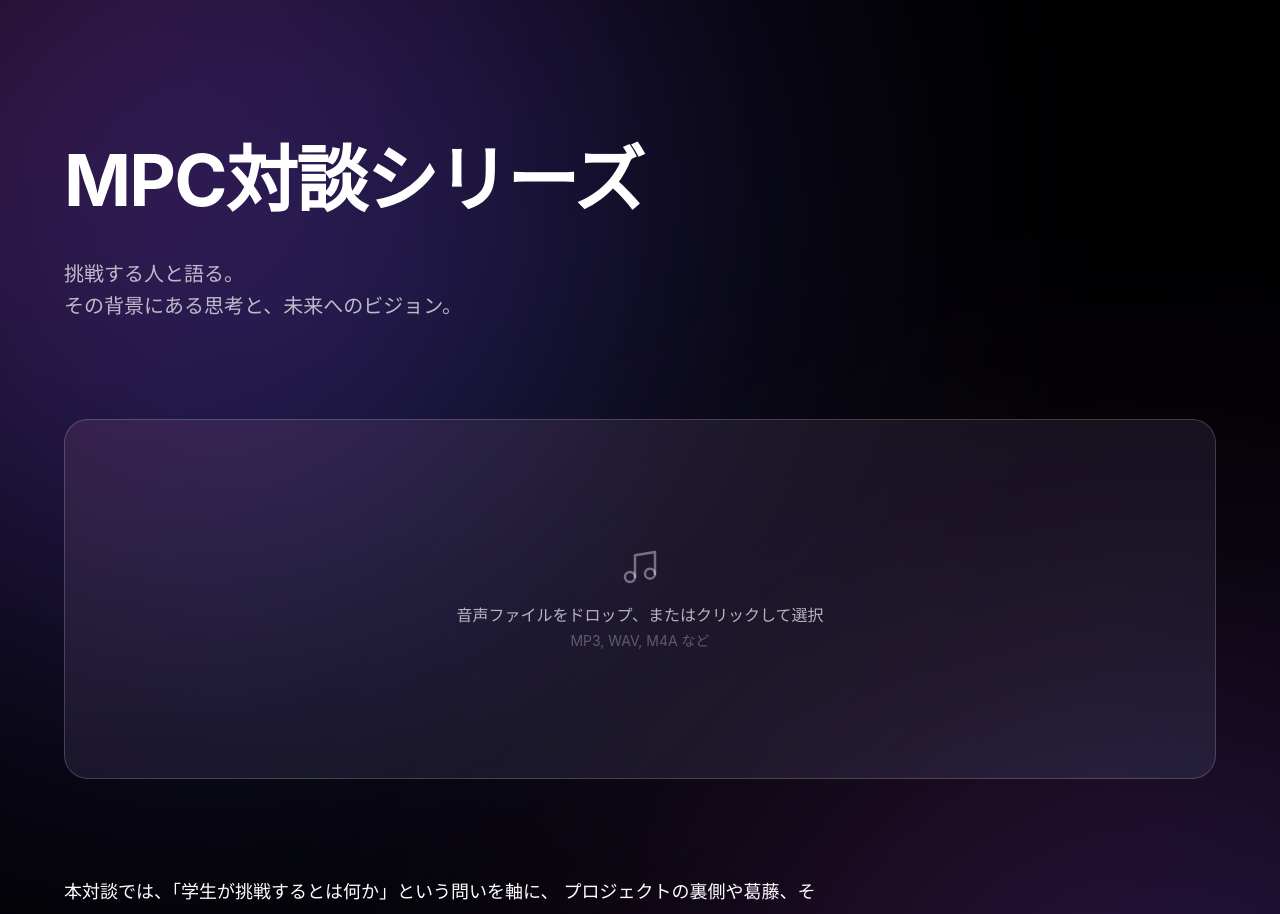
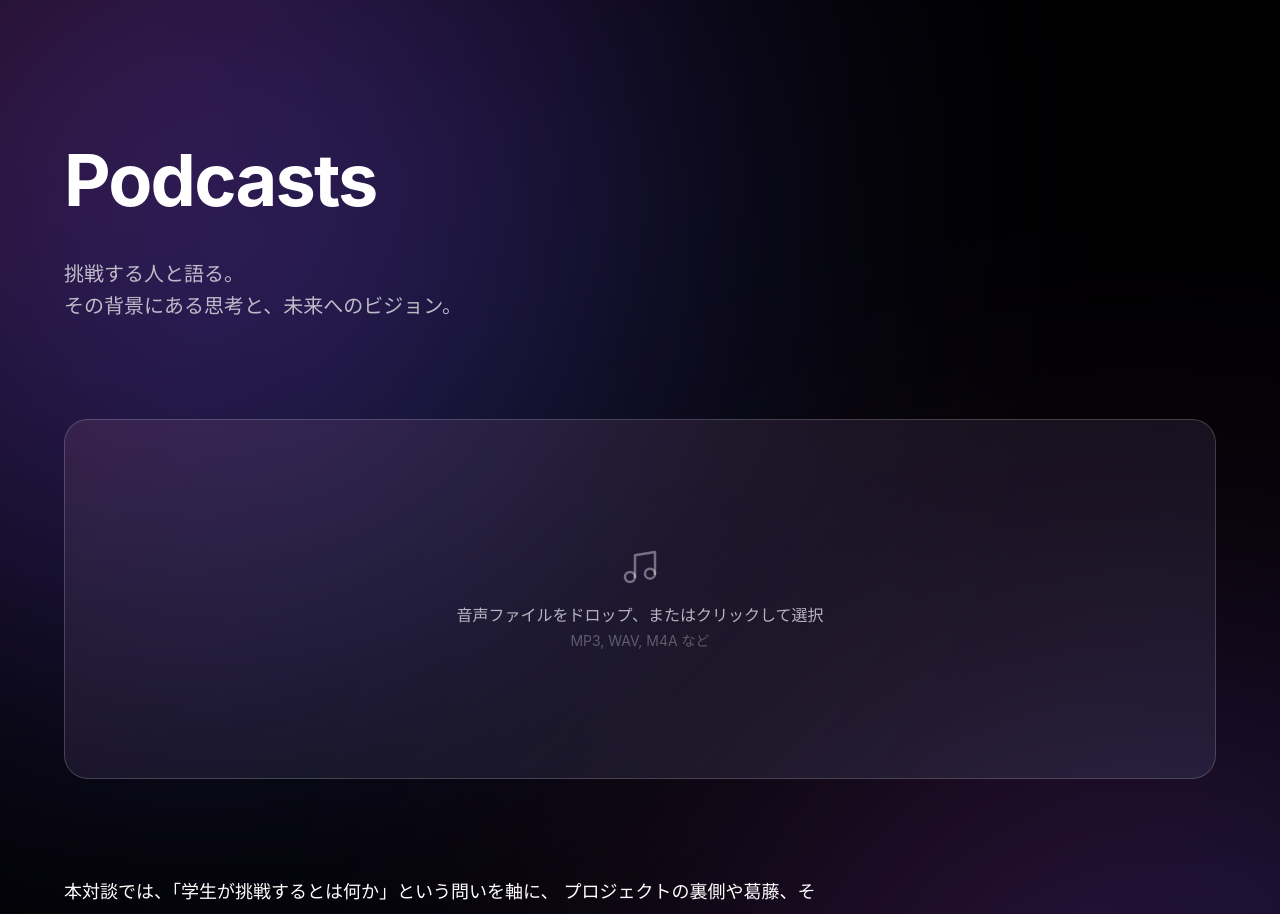
Before and after one commit to Se1kunkun/mpc-website, a React (Vite) app: page / in a window 1280 px wide. Shown: the part 5420-6334 px from the top of the page. Built offline with nearby package versions, Linux system fonts and the light colour scheme.

Commit message:
Add TaidanPodcast section to page

```diff
--- a/src/app/components/TaidanPodcast.tsx
+++ b/src/app/components/TaidanPodcast.tsx
@@ -117,7 +117,7 @@ export default function TaidanPodcast() {
         {/* Title */}
         <motion.div {...fadeUp(0)}>
           <h1 className="text-[72px] font-bold tracking-tight mb-6">
-            MPC対談シリーズ
+            Podcasts
           </h1>
           <p className="text-white/70 text-xl mb-24 max-w-2xl leading-relaxed">
             挑戦する人と語る。
```
